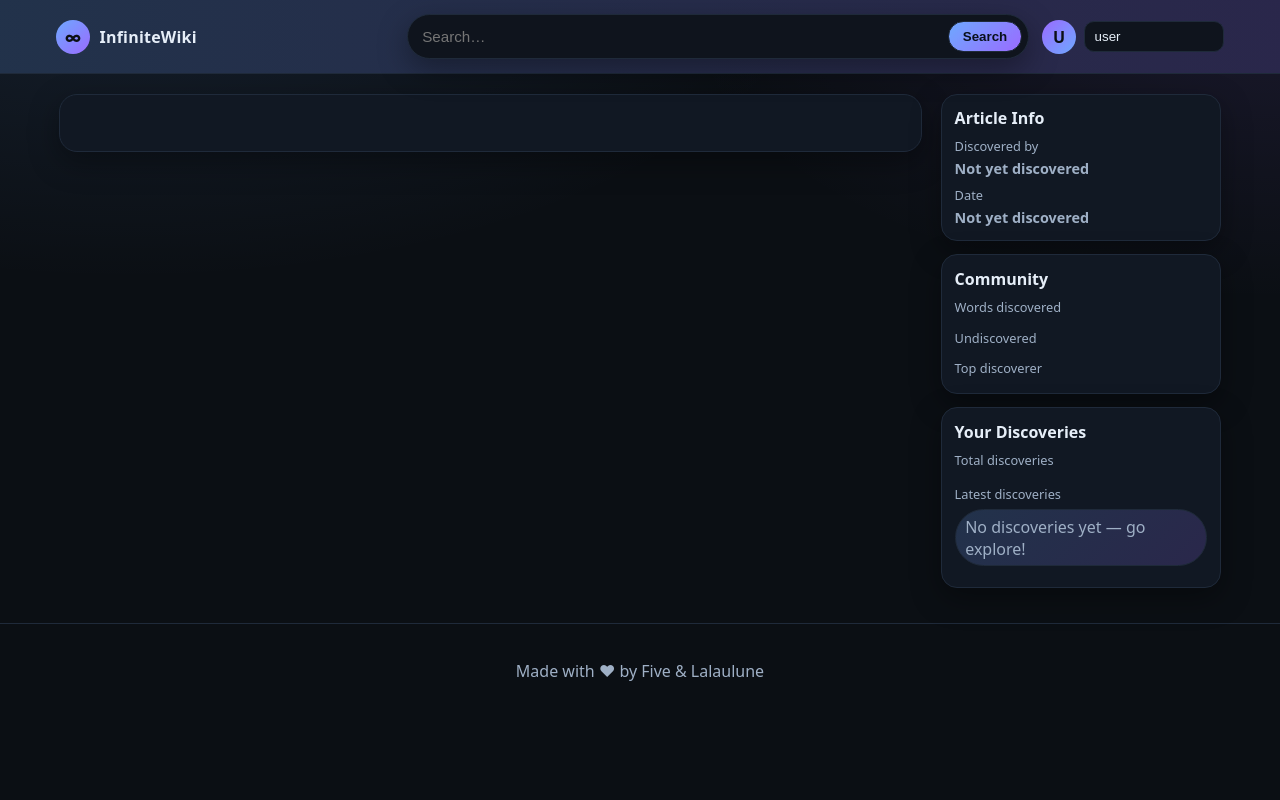
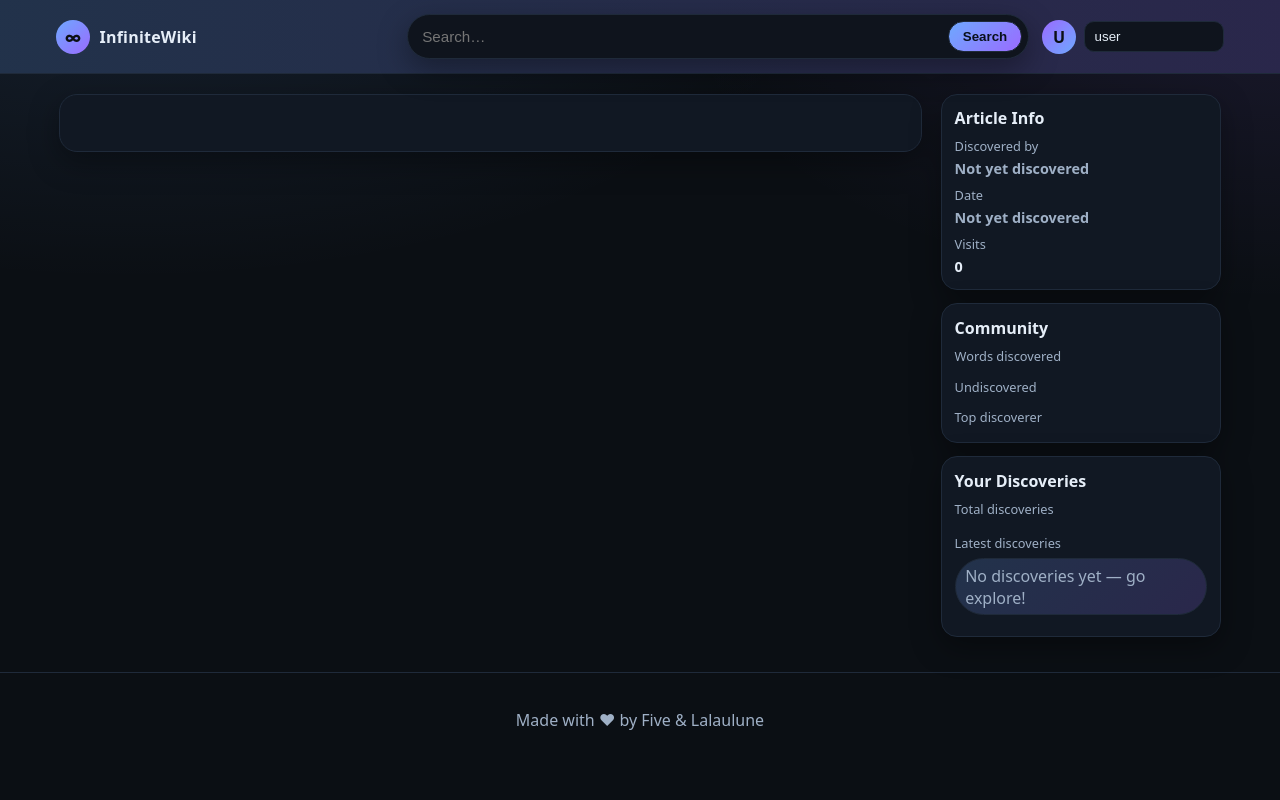
Before and after one commit to FrenchFive/InfiniteWiki, a Flask app: template templates/index.html in a window 1280 px wide. Run offline with Flask 3, Linux system fonts and the light colour scheme; the template is opened without the code that fills it, so the values that code supplies are empty; data comes from the database, SQL or seed files in the repository.

Commit message:
Add article visit tracking and improve sidebar info
Implemented visit count tracking for articles, displaying the number of visits in the sidebar. Enhanced the article info section to show visits, improved date formatting, and updated recent discoveries to link directly to articles. Added a new API endpoint for stats and improved community stats updating. CSS was updated for better background handling and new pill-link styles.

```diff
--- a/app.py
+++ b/app.py
@@ -32,7 +32,7 @@ def get_user_recent(user, limit=10):
     cursor = conn.cursor()
     cursor.execute(
         '''
-        SELECT name, discovery_time
+        SELECT name, discovery_time, token
         FROM articles
         WHERE pointer = 0
           AND discovered_by = ?
@@ -45,7 +45,7 @@ def get_user_recent(user, limit=10):
     )
     rows = cursor.fetchall()
     conn.close()
-    return [{"name": r["name"], "discovery_time": r["discovery_time"]} for r in rows]
+    return [{"name": r["name"], "discovery_time": r["discovery_time"], "token": r["token"]} for r in rows]
 
 def get_user_discovery_count(user):
     """Get the number of discoveries made by a user."""
@@ -244,13 +244,13 @@ def generate_article(token, name, user):
     conn = sqlite3.connect('wiki.db')
     cursor = conn.cursor()
 
-    # Write the article text and bump visits.
+    # Write the article text and set initial visit count to 1 for new discoveries.
     # Mark discovery ONLY now (first generation), and NEVER earlier.
     cursor.execute('''
         UPDATE articles
         SET
             info_text = ?,
-            num_visits = num_visits + 1,
+            num_visits = 1,
             -- Only stamp discoverer if this is the first time the article is generated
             discovered_by = CASE
                 WHEN (discovered_by = '' OR discovered_by IS NULL) THEN ?
@@ -264,7 +264,7 @@ def generate_article(token, name, user):
           AND (info_text = '' OR info_text IS NULL)  -- ensure it's truly first generation
     ''', (response.output_text, user, datetime.datetime.now().isoformat(), token))
 
-    # If the article already existed (someone discovered before), still bump visits but don't take credit
+    # If the article already existed (someone discovered before), just bump visits but don't take credit
     if cursor.rowcount == 0:
         cursor.execute('''
             UPDATE articles
@@ -327,16 +327,37 @@ def get_article_discovery_info(token):
     conn = sqlite3.connect('wiki.db')
     conn.row_factory = sqlite3.Row
     cursor = conn.cursor()
-    cursor.execute('SELECT discovered_by, discovery_time FROM articles WHERE token = ? AND pointer = 0', (token,))
+    cursor.execute('SELECT discovered_by, discovery_time, num_visits FROM articles WHERE token = ? AND pointer = 0', (token,))
     row = cursor.fetchone()
     conn.close()
 
     if row:
+        # Format the date to be more readable
+        discovery_time = row["discovery_time"]
+        if discovery_time:
+            try:
+                # Parse ISO format and convert to readable format
+                dt = datetime.datetime.fromisoformat(discovery_time.replace('Z', '+00:00'))
+                formatted_time = dt.strftime("%B %d, %Y at %I:%M %p")
+            except:
+                formatted_time = discovery_time
+        else:
+            formatted_time = None
+
         return {
             "discovered_by": row["discovered_by"] or None,
-            "discovery_time": row["discovery_time"] or None
+            "discovery_time": formatted_time,
+            "visits": row["num_visits"] or 0
         }
-    return {"discovered_by": None, "discovery_time": None}
+    return {"discovered_by": None, "discovery_time": None, "visits": 0}
+
+def increment_article_visits(token):
+    """Increment the visit count for an article."""
+    conn = sqlite3.connect('wiki.db')
+    cursor = conn.cursor()
+    cursor.execute('UPDATE articles SET num_visits = num_visits + 1 WHERE token = ? AND pointer = 0', (token,))
+    conn.commit()
+    conn.close()
 
 @app.route('/')
 def index():
@@ -349,6 +370,9 @@ def index():
 
     user = current_user()
     info_text = generate_links(article["info_text"], user)
+
+    # Increment visits and get updated info
+    increment_article_visits(article["token"])
     discovery_info = get_article_discovery_info(article["token"])
 
     return render_template(
@@ -379,6 +403,9 @@ def article(token):
     name = row["name"]
     info_text = (row["info_text"] or "")
     needs_generation = (info_text.strip() == "")
+
+    # Increment visits and get updated info
+    increment_article_visits(token)
     discovery_info = get_article_discovery_info(token)
 
     if not needs_generation:
@@ -437,6 +464,10 @@ def api_user_recent():
         "recent": get_user_recent(user)
     })
 
+@app.get('/api/stats')
+def api_stats():
+    return jsonify(get_stats())
+
 @app.get('/api/article/<token>')
 def api_article_generate(token):
     user = current_user()
@@ -462,6 +493,9 @@ def api_article_generate(token):
 
     # Linkify with current user
     html = generate_links(info_text, user)
+
+    # Increment visits and get updated info
+    increment_article_visits(token)
     discovery_info = get_article_discovery_info(token)
 
     return jsonify({
@@ -469,7 +503,8 @@ def api_article_generate(token):
         "title": name,
         "html": html,
         "was_discovery": was_empty,
-        "discovery_info": discovery_info
+        "discovery_info": discovery_info,
+        "updated_stats": get_stats()
     })
 
 
--- a/static/style.css
+++ b/static/style.css
@@ -24,6 +24,9 @@ body {
   background: radial-gradient(1200px 600px at 10% -10%, rgba(110,168,254,0.12), transparent 60%),
               radial-gradient(1000px 500px at 100% 0%, rgba(154,107,255,0.10), transparent 60%),
               var(--bg);
+  background-attachment: fixed;
+  background-repeat: no-repeat;
+  background-size: cover;
 }
 
 /* Header */
@@ -158,6 +161,18 @@ body {
   border: 1px solid var(--border);
 }
 
+.pill-link {
+  color: inherit;
+  text-decoration: none;
+  display: block;
+  width: 100%;
+  height: 100%;
+}
+
+.pill-link:hover {
+  color: var(--brand-a);
+}
+
 /* Footer */
 .iw-footer { text-align: center; color: var(--muted); padding: 1.2rem; border-top: 1px solid var(--border); margin-top: 1rem; }
 
--- a/templates/index.html
+++ b/templates/index.html
@@ -32,7 +32,7 @@
   <main class="layout">
     <section class="content">
              <article class="article">
-        <h1 class="article__title">{{ wiki_title }}</h1>
+         <h1 class="article__title">{{ wiki_title|upper }}</h1>
          <div class="article__body">
            {{ wiki_content|safe }}
          </div>
@@ -61,6 +61,12 @@
                {% else %}
                  <span class="muted">Not yet discovered</span>
                {% endif %}
+             </div>
+           </div>
+           <div class="discovery-info__item">
+             <div class="discovery-info__label">Visits</div>
+             <div class="discovery-info__value" id="visitCountDisplay">
+               {{ discovery_info.visits if discovery_info and discovery_info.visits else 0 }}
              </div>
            </div>
          </div>
@@ -97,7 +103,7 @@
                      <ul class="pill-list" id="userRecentList" data-empty-text="No discoveries yet — go explore!">
              {% if user_recent and user_recent|length > 0 %}
                {% for item in user_recent %}
-                <li>{{ item.name }}</li>
+                 <li><a href="/article/{{ item.token }}?u={{ current_user|e }}" class="pill-link">{{ item.name }}</a></li>
                {% endfor %}
              {% else %}
                <li class="muted">No discoveries yet — go explore!</li>
@@ -168,12 +174,42 @@
                  } else {
            for (const item of items) {
              const li = document.createElement('li');
-            li.textContent = item.name || item;
+             const link = document.createElement('a');
+             link.href = `/article/${item.token}?u=${encodeURIComponent(name)}`;
+             link.className = 'pill-link';
+             link.textContent = item.name || item;
+             li.appendChild(link);
              ul.appendChild(li);
            }
          }
       } catch (e) {
         console.error('Failed to refresh user recent', e);
+      }
+    }
+
+    async function refreshStats() {
+      try {
+        const url = new URL('/api/stats', window.location.origin);
+        const res = await fetch(url, { cache: 'no-store' });
+        const stats = await res.json();
+
+        // Update community stats
+        const totalArticles = document.querySelector('.metric__value');
+        if (totalArticles && stats.total_articles !== undefined) {
+          totalArticles.textContent = stats.total_articles;
+        }
+
+        const totalUndiscovered = document.querySelectorAll('.metric__value')[1];
+        if (totalUndiscovered && stats.total_undiscovered !== undefined) {
+          totalUndiscovered.textContent = stats.total_undiscovered;
+        }
+
+        const topDiscoverer = document.querySelectorAll('.metric__value')[2];
+        if (topDiscoverer && stats.most_active_user !== undefined) {
+          topDiscoverer.textContent = stats.most_active_user;
+        }
+      } catch (e) {
+        console.error('Failed to refresh stats', e);
       }
     }
 
@@ -273,11 +309,11 @@
        if (data.discovery_info) {
          const discoveryDateDisplay = document.getElementById('discoveryDateDisplay');
          const discoveryByDisplay = document.getElementById('discoveryByDisplay');
+         const visitCountDisplay = document.getElementById('visitCountDisplay');
 
          if (discoveryDateDisplay) {
            if (data.discovery_info.discovery_time) {
-            const date = new Date(data.discovery_info.discovery_time);
-            discoveryDateDisplay.textContent = date.toLocaleDateString() + ' ' + date.toLocaleTimeString();
+             discoveryDateDisplay.textContent = data.discovery_info.discovery_time;
            } else {
              discoveryDateDisplay.innerHTML = '<span class="muted">Not yet discovered</span>';
            }
@@ -289,6 +325,10 @@
            } else {
              discoveryByDisplay.innerHTML = '<span class="muted">Not yet discovered</span>';
            }
+         }
+
+         if (visitCountDisplay && data.discovery_info.visits !== undefined) {
+           visitCountDisplay.textContent = data.discovery_info.visits;
          }
        }
 
@@ -303,6 +343,23 @@
         if (userStatValue) {
           const currentCount = parseInt(userStatValue.textContent) || 0;
           userStatValue.textContent = currentCount + 1;
+        }
+        // Update community stats with data from API response
+        if (data.updated_stats) {
+          const totalArticles = document.querySelector('.metric__value');
+          if (totalArticles) {
+            totalArticles.textContent = data.updated_stats.total_articles;
+          }
+
+          const totalUndiscovered = document.querySelectorAll('.metric__value')[1];
+          if (totalUndiscovered) {
+            totalUndiscovered.textContent = data.updated_stats.total_undiscovered;
+          }
+
+          const topDiscoverer = document.querySelectorAll('.metric__value')[2];
+          if (topDiscoverer) {
+            topDiscoverer.textContent = data.updated_stats.most_active_user;
+          }
         }
       }
     }
```
Lines whose indentation alone changed are shown as unchanged.
